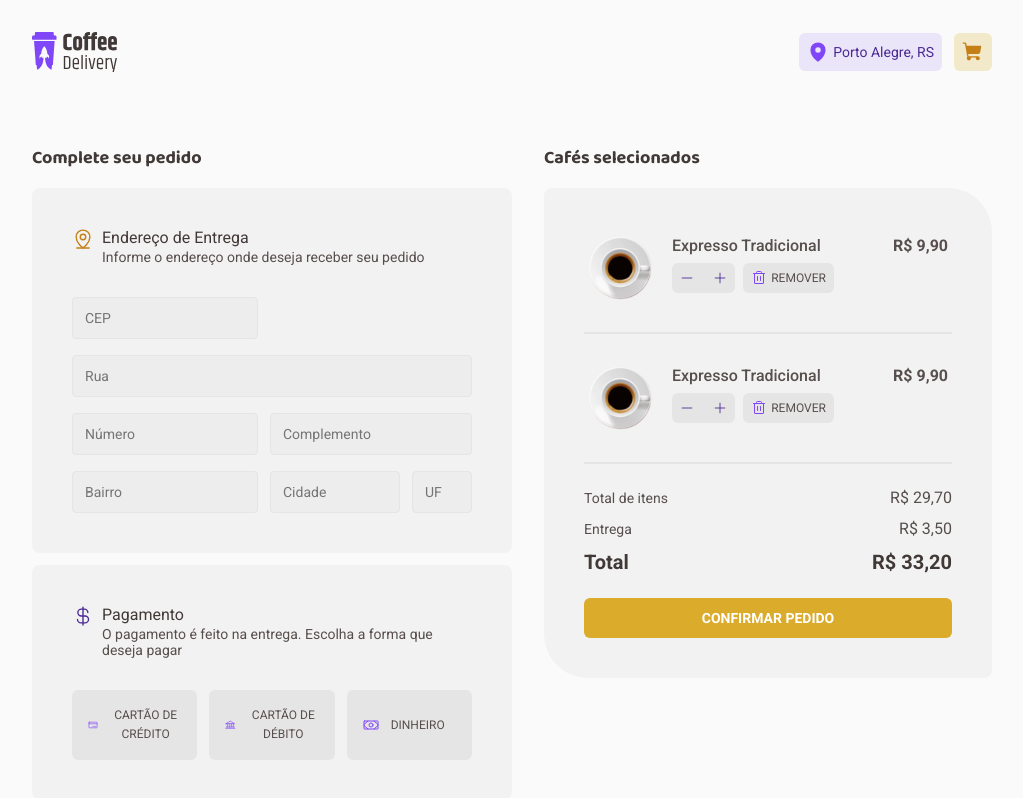
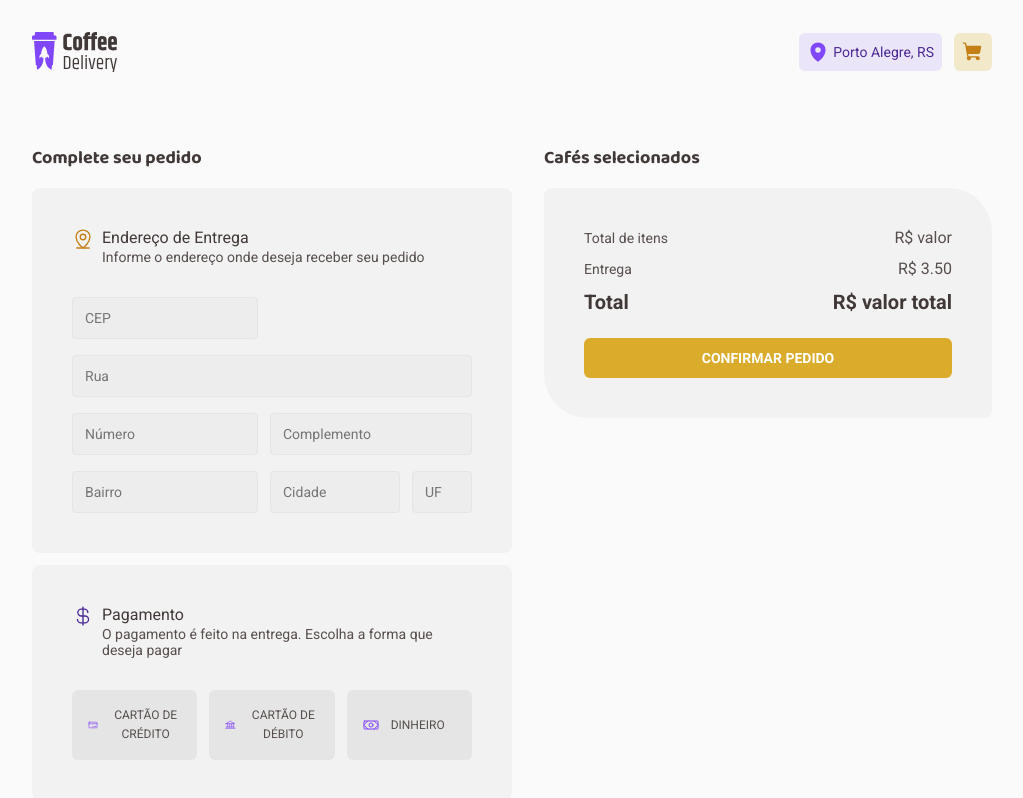
Before and after one commit to jaocruz/coffee-delivery, a React (Vite) app: page /checkout in a window 1280 px wide. Shown: the top 798 px of the page, without its empty margins (128-1151 px from the left). Built offline with nearby package versions, Linux system fonts and the light colour scheme.

Commit message:
armazenando pedido com useState

```diff
--- a/src/components/header/index.tsx
+++ b/src/components/header/index.tsx
@@ -18,7 +18,7 @@ export function Header(){
             </LocaleButton>
 
             <NavLink to="/checkout" title="checkout">
-               <CartButton onClick={() => console.log("Deu certo")}>
+               <CartButton>
                   <ShoppingCart weight="fill" size={22}/>
                </CartButton>
             </NavLink>
--- a/src/pages/checkout/components/orderCoffeCard/index.tsx
+++ /dev/null
@@ -1,31 +0,0 @@
-import { OrderCardContainer, RemoveButton } from "./styles"
-
-import expressoCoffe from "/coffe-expresso.svg"
-
-import { Stepper } from "../../../../components/stepper"
-import { Trash } from "phosphor-react"
-
-export function OrderCoffeCard(){
-   return(
-      <OrderCardContainer>
-         <div className="coffee">
-            <img src={expressoCoffe} alt="" />
-
-            <div className="coffe-info">
-               <span>Expresso Tradicional</span>
-
-               <div className="buttons">
-                  <Stepper />
-
-                  <RemoveButton type="button">
-                     <Trash size={16}/>
-                     Remover
-                  </RemoveButton>
-               </div>
-            </div>
-         </div>
-
-         <strong>R$ 9,90</strong>
-      </OrderCardContainer>
-   )
-}
--- /dev/null
+++ b/src/pages/checkout/components/orderCoffeeCard/index.tsx
@@ -0,0 +1,49 @@
+import { OrderCardContainer, RemoveButton } from "./styles"
+
+import { Trash } from "phosphor-react"
+
+import { Stepper } from "../../../../components/stepper"
+
+import { useEffect, useState } from "react"
+
+interface OrderCoffeeCardProps{
+   name: string
+   value: number
+   photo: string
+   quantity: number
+}
+
+export function OrderCoffeeCard({ name, value, photo, quantity }: OrderCoffeeCardProps){
+   const [itemQuantity, setItemQuantity] = useState(quantity)
+   const [coffeePrice, setCoffeePrice] = useState(value * quantity)
+
+   useEffect(() => {
+      setCoffeePrice(value * itemQuantity)
+   }, [itemQuantity, value])
+
+   return(
+      <OrderCardContainer>
+         <div className="coffee">
+            <img src={photo} alt="" />
+
+            <div className="coffee-info">
+               <span>{name}</span>
+
+               <div className="buttons">
+                  <Stepper
+                  quantity={itemQuantity}
+                  setQuantity={setItemQuantity}
+                  />
+
+                  <RemoveButton type="button">
+                     <Trash size={16}/>
+                     Remover
+                  </RemoveButton>
+               </div>
+            </div>
+         </div>
+
+         <strong>R$ {coffeePrice.toFixed(2)}</strong>
+      </OrderCardContainer>
+   )
+}
--- a/src/pages/checkout/components/orderCoffeCard/styles.ts
+++ b/src/pages/checkout/components/orderCoffeeCard/styles.ts
@@ -17,13 +17,13 @@ export const OrderCardContainer = styled.div`
       height: 4rem;
    }
 
-   .coffe-info{
+   .coffee-info{
       display: flex;
       flex-direction: column;
       row-gap: 0.5rem;
    }
 
-   .coffe-info > span{
+   .coffee-info > span{
       font-size: 1rem;
       font-weight: 500;
    }
--- a/src/pages/checkout/index.tsx
+++ b/src/pages/checkout/index.tsx
@@ -1,10 +1,20 @@
-import { BaseContainer, CheckoutContainer, CoffeOrderContainer, ConfirmButton, FormContent } from "./styles";
+import { BaseContainer, CheckoutContainer, CoffeeOrderContainer, ConfirmButton, FormContent } from "./styles";
 
 import { Bank, CreditCard, CurrencyDollar, MapPinLine, Money } from "phosphor-react";
 
 import { Input } from "./components/input";
 import { PaymentButton } from "./components/paymentButton";
-import { OrderCoffeCard } from "./components/orderCoffeCard";
+import { OrderCoffeeCard } from "./components/orderCoffeeCard";
+
+import { useEffect, useState } from "react";
+
+interface CoffeProps{
+   id: number
+   name: string
+   value: number
+   photo: string
+   quantity: number
+}
 
 export function Checkout(){
    return(
@@ -66,34 +76,30 @@ export function Checkout(){
 
             <label>Cafés selecionados</label>
 
-            <CoffeOrderContainer>
-               <OrderCoffeCard />
-               <div className="divider"/>
+            <CoffeeOrderContainer>
 
-               <OrderCoffeCard />
-               <div className="divider"/>
 
-               <div className="coffeInfo">
+               <div className="coffeeInfo">
                   <div>
                      <span>Total de itens</span>
-                     <span>R$ 29,70</span>
+                     <span>R$ valor</span>
                   </div>
 
                   <div>
                      <span>Entrega</span>
-                     <span>R$ 3,50</span>
+                     <span>R$ 3.50</span>
                   </div>
 
                   <div>
                      <strong>Total</strong>
-                     <strong>R$ 33,20</strong>
+                     <strong>R$ valor total</strong>
                   </div>
                </div>
 
                <ConfirmButton type="button">
                   Confirmar pedido
                </ConfirmButton>
-            </CoffeOrderContainer>
+            </CoffeeOrderContainer>
          </form>
       </CheckoutContainer>
    )
--- a/src/pages/checkout/styles.ts
+++ b/src/pages/checkout/styles.ts
@@ -96,17 +96,7 @@ export const BaseContainer = styled.div`
    }
 `
 
-// export const FormContainer = styled(BaseContainer)`
-//    svg{ color: ${props => props.theme["yellow-dark"]};}
-// `
-
-// export const PaymentMethodContainer = styled(BaseContainer)`
-//    svg{
-//       color: ${props => props.theme["purple-dark"]};
-//    }
-// `
-
-export const CoffeOrderContainer = styled(BaseContainer)`
+export const CoffeeOrderContainer = styled(BaseContainer)`
    row-gap: 1.5rem;
 
    border-top-right-radius: 2.75rem;
@@ -117,24 +107,24 @@ export const CoffeOrderContainer = styled(BaseContainer)`
       border: 1px solid ${props => props.theme["base-button"]};
    }
 
-   .coffeInfo{
+   .coffeeInfo{
       display: grid;
       row-gap: 0.75rem;
    }
 
-   .coffeInfo > div{
+   .coffeeInfo > div{
       display: flex;
       align-items: center;
       justify-content: space-between;
       color: ${props => props.theme["base-text"]};
    }
 
-   .coffeInfo > div span:first-child{
+   .coffeeInfo > div span:first-child{
       font-size: 0.875rem;
       font-weight: 400;
    }
 
-   .coffeInfo > div strong{
+   .coffeeInfo > div strong{
       font-size: 1.25rem;
       font-weight: bold;
       color: ${props => props.theme["base-subtitle"]};
--- a/src/pages/home/components/coffeCard/index.tsx
+++ b/src/pages/home/components/coffeeCard/index.tsx
@@ -10,19 +10,29 @@ interface Tag{
    name: string
 }
 
-interface CoffeProps{
+export interface CoffeProps{
+   id: number
    name: string
    tags: Tag[]
    description: string
    value: number
    photo: string
+   onAddNewCoffeToCart: (newCoffe: CoffeOrderProps) => void
 }
 
-export function CoffeeCard({ name, tags, description, value, photo }: CoffeProps){
+export interface CoffeOrderProps{
+   id: number
+   name: string
+   value: number
+   photo: string
+   quantity: number
+}
+
+export function CoffeeCard({ id, name, tags, description, value, photo, onAddNewCoffeToCart }: CoffeProps){
    const [quantity, setQuantity] = useState(1)
 
-   function handleAddToCart(){
-      console.log(`adicionado ${quantity} itens ao carrinho`)
+   function handleAddNewCoffeToCart(){
+      onAddNewCoffeToCart({id, name, value, photo, quantity})
    }
 
    return(
@@ -49,7 +59,7 @@ export function CoffeeCard({ name, tags, description, value, photo }: CoffeProps
                setQuantity={setQuantity}
                />
 
-               <ButtonCart onClick={handleAddToCart}>
+               <ButtonCart onClick={handleAddNewCoffeToCart}>
                   <ShoppingCart weight="fill" size={22}/>
                </ButtonCart>
             </div>
--- a/src/pages/home/index.tsx
+++ b/src/pages/home/index.tsx
@@ -1,10 +1,12 @@
-import { CoffeList, HomeContainer, HomeIntro, SeparatedItem } from "./styles"
+import { CoffeeList, HomeContainer, HomeIntro, SeparatedItem } from "./styles"
 
 import mainPicture from "/main-picture.svg"
 
 import { Coffee, Package, ShoppingCart, Timer } from "phosphor-react"
 
-import { CoffeeCard } from "./components/coffeCard"
+import { CoffeeCard, CoffeOrderProps } from "./components/coffeeCard"
+
+import { useState } from "react"
 
 const coffeeList = [
    {
@@ -172,6 +174,14 @@ const coffeeList = [
 ]
 
 export function Home(){
+   const [coffeeOrder, setCoffeeOrder] = useState<CoffeOrderProps[]>([])
+
+   function handleAddNewCoffeToCart(newCoffee: CoffeOrderProps){
+      setCoffeeOrder(prevState => [...prevState, newCoffee])
+   }
+
+   console.log(coffeeOrder)
+
    return(
       <HomeContainer>
          <HomeIntro>
@@ -197,7 +207,7 @@ export function Home(){
                </SeparatedItem>
 
                <SeparatedItem>
-                  <Coffee weight="fill" className="coffe"/>
+                  <Coffee weight="fill" className="coffee"/>
                   <span>O café chega fresquinho até você</span>
                </SeparatedItem>
             </div>
@@ -205,7 +215,7 @@ export function Home(){
             <img src={mainPicture} alt="" />
          </HomeIntro>
 
-         <CoffeList>
+         <CoffeeList>
             <h1>Nossos cafés</h1>
 
             <div className="list">
@@ -213,16 +223,18 @@ export function Home(){
                   return(
                      <CoffeeCard
                      key={cafe.id}
+                     id={cafe.id}
                      photo={cafe.photo}
                      tags={cafe.tags}
                      name={cafe.name}
                      description={cafe.description}
                      value={cafe.value}
+                     onAddNewCoffeToCart={handleAddNewCoffeToCart}
                      />
                   )
                })}
             </div>
-         </CoffeList>
+         </CoffeeList>
       </HomeContainer>
    )
 }
--- a/src/pages/home/styles.ts
+++ b/src/pages/home/styles.ts
@@ -100,12 +100,12 @@ export const SeparatedItem = styled.div`
       background: ${props => props.theme["yellow"]};
     }
 
-    .coffe{
+    .coffee{
       background: ${props => props.theme["purple"]};
     }
 `
 
-export const CoffeList = styled.div`
+export const CoffeeList = styled.div`
    display: flex;
    flex-direction: column;
 
```
Also changed, not shown: src/pages/home/components/coffeeCard/styles.ts (renamed from src/pages/home/components/coffeCard/styles.ts).
